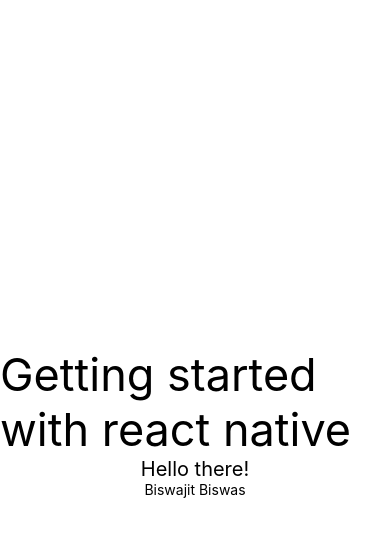
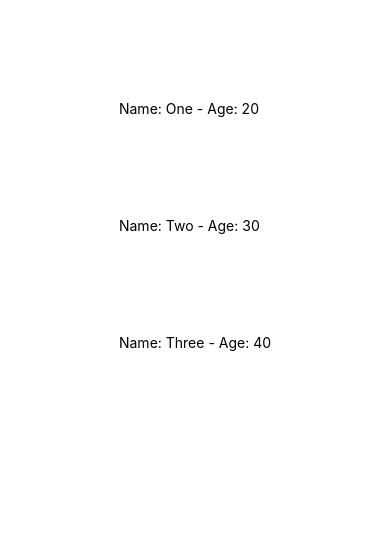
Before and after one commit to jfBiswajit/react-native, a React Native app: screen / in a window 390 px wide. Shown: the top 536 px of the page. Built offline with nearby package versions, Linux system fonts and the light colour scheme.

Commit message:
Add: list added

```diff
--- a/App.js
+++ b/App.js
@@ -8,10 +8,7 @@
 
   return (
     <View style={styles.container}>
-      <Text style={{ fontSize: 45 }}>Getting started with react native</Text>
-      <Text style={{ fontSize: 20 }}>Hello there!</Text>
-      <Text>{name}</Text>
-      <StatusBar style="auto" />
+      { ListScreen() }
     </View>
   );
 }
@@ -22,5 +19,6 @@
     backgroundColor: '#fff',
     alignItems: 'center',
     justifyContent: 'center',
+    top: 50,
   },
 });
--- a/app/screens/ListScreen.js
+++ b/app/screens/ListScreen.js
@@ -1,10 +1,37 @@
 import React from 'react';
-import { View, Text, StyleSheet } from 'react-native';
+import { View, Text, StyleSheet, FlatList } from 'react-native';
 
 const ListScreen = () => {
-  return <Text>Hello from list</Text>
-}
+  const friends = [
+    {
+      name: 'One',
+      age: 20
+    },
+    {
+      name: 'Two',
+      age: 30
+    },
+    {
+      name: 'Three',
+      age: 40
+    }
+  ];
 
-const style = StyleSheet.create({});
+  return (
+    <FlatList
+      data={friends}
+      keyExtractor={friend => friend.name}
+      renderItem={({ item }) => {
+        return <Text style={style.textStyle}> Name: {item.name} - Age: {item.age} </Text>;
+      }}
+    />
+  );
+};
+
+const style = StyleSheet.create({
+  textStyle: {
+    marginVertical: 50
+  }
+});
 
 export default ListScreen;
```
